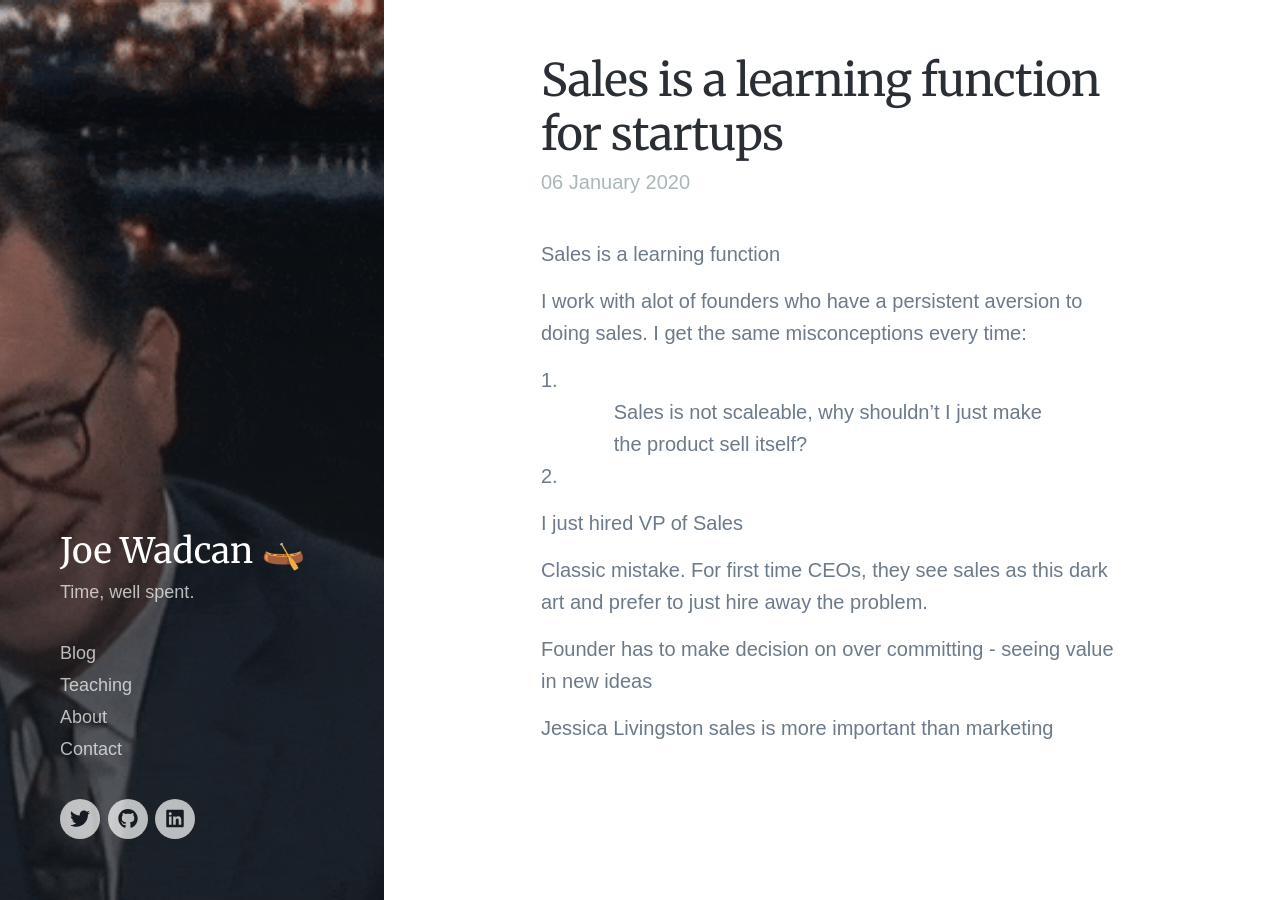
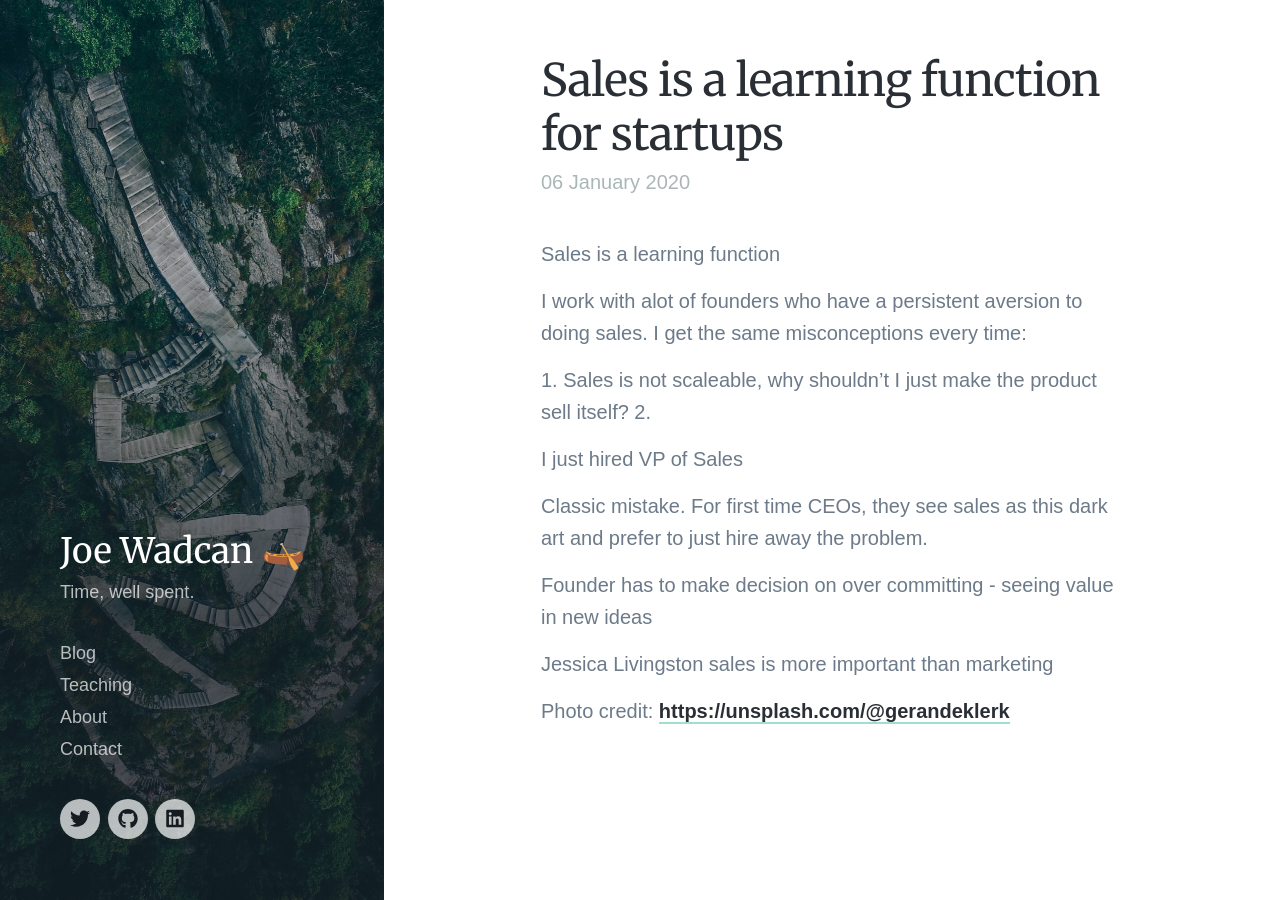
Before and after one commit to joewadcan/joewadcan.github.io, a Jekyll site: the page built from _posts/blog/2020-01-06-sales-is-a-learning-function-for-startups.md, in a window 1280 px wide and 900 px high. Built offline with Jekyll 4.4.1, drawn with Linux system fonts in a browser that asks for light colours; nearby versions of some CDN libraries; some web fonts are replaced.

Commit message:
Update Blog “2020-01-06-sales-is-a-learning-function-for-startups”

```diff
--- a/_posts/blog/2020-01-06-sales-is-a-learning-function-for-startups.md
+++ b/_posts/blog/2020-01-06-sales-is-a-learning-function-for-startups.md
@@ -1,20 +1,15 @@
 ---
 title: Sales is a learning function for startups
 date: 2020-01-06T15:37:43.371Z
-featured_image: /images/uploads/colbert.gif
+featured_image: /images/uploads/geran-de-klerk-uykdjeynwsm-unsplash.jpg
 excerpt: 'Sales is the feedback loop you need to get to product/market fit. '
 ---
 Sales is a learning function
 
-
-
 I work with alot of founders who have a persistent aversion to doing sales. I get the same misconceptions every time:
 
 1. Sales is not scaleable, why shouldn't I just make the product sell itself?
-
 2.
-
-
 
 I just hired VP of Sales
 
@@ -22,6 +17,14 @@ Classic mistake. For first time CEOs, they see sales as this dark art and prefer
 
 Founder has to make decision on over committing - seeing value in new ideas
 
+Jessica Livingston sales is more important than marketing
 
 
-Jessica Livingston sales is more important than marketing
+
+
+
+
+
+
+
+Photo credit: <https://unsplash.com/@gerandeklerk>
```
Also changed, not shown: images/uploads/geran-de-klerk-uykdjeynwsm-unsplash.jpg (added).
